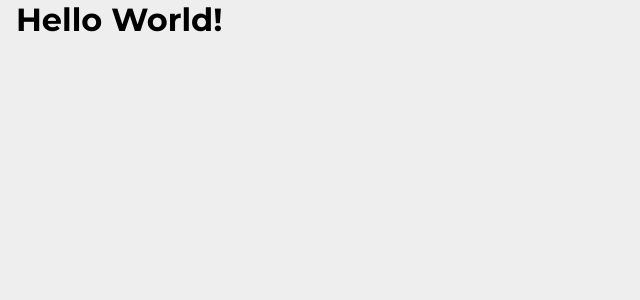
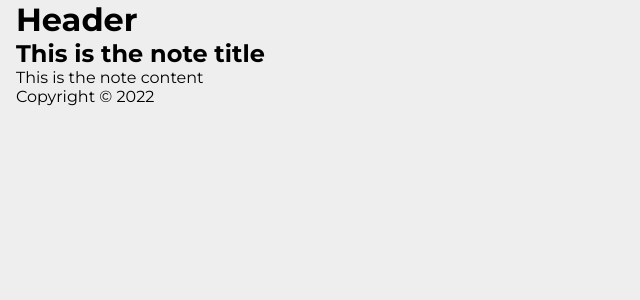
Before and after one commit to johncanero/keeper-app, a React (Create React App) app: page / in a window 1280 px wide. Shown: the top 300 px of the page, without its empty margins (0-640 px from the left). Built offline with nearby package versions, Linux system fonts and the light colour scheme; a web font is replaced by a local one.

Commit message:
Follow the Algorithmic Code, Add Components

```diff
--- a/src/App.js
+++ b/src/App.js
@@ -1,12 +1,14 @@
 import './App.css';
+import Header from './components/Header';
+import Footer from './components/Footer';
+import Note from './components/Note';
 
 function App() {
   return (
     <div className="App">
-        {/* Header */}
-        {/* Note */}
-        {/* Footer */}
-        <h1>Hello World!</h1>
+        <Header />
+        <Note />
+        <Footer />
     </div>
   );
 }
--- /dev/null
+++ b/src/components/Footer.js
@@ -0,0 +1,9 @@
+const Footer = () => {
+  return (
+    <div>
+        <p>Copyright &copy; 2022</p>
+    </div>
+  )
+}
+
+export default Footer
--- /dev/null
+++ b/src/components/Header.js
@@ -0,0 +1,9 @@
+const Header = () => {
+  return (
+    <div>
+        <h1>Header</h1>
+    </div>
+  )
+}
+
+export default Header
--- /dev/null
+++ b/src/components/Note.js
@@ -0,0 +1,10 @@
+const Note = () => {
+  return (
+    <div>
+        <h2>This is the note title</h2>
+        <p>This is the note content</p>
+    </div>
+  )
+}
+
+export default Note
```
